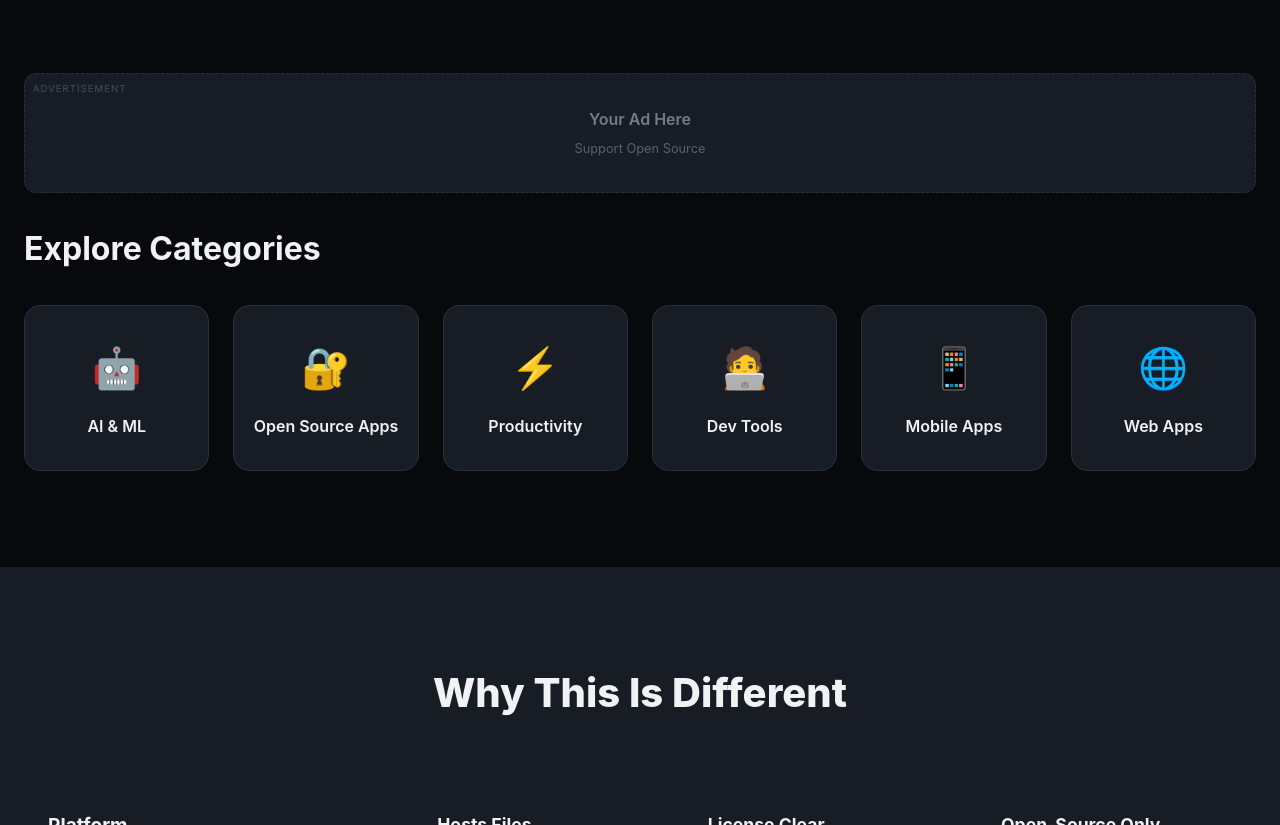
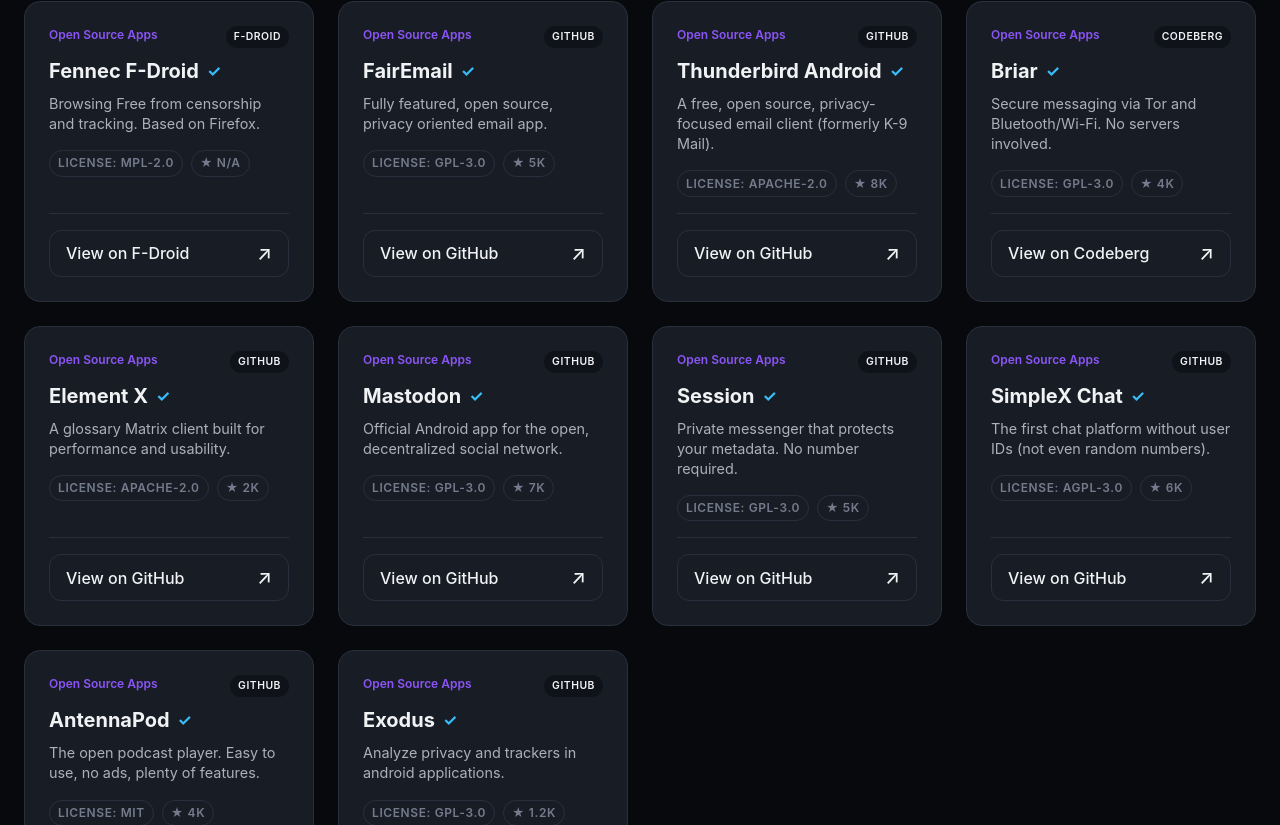
Before and after one commit to krishna3163/OpenDiscover, a React (Vite) app: page / in a window 1280 px wide. Shown: the part 4335-5160 px from the top of the page. Built offline with nearby package versions, Linux system fonts and the light colour scheme.

Commit message:
feat: Import open source apps from offa/android-foss

```diff
--- a/src/data/projects.ts
+++ b/src/data/projects.ts
@@ -444,5 +444,160 @@
         trustScore: 96,
         platforms: ["Windows", "MacOS", "Linux"],
         lastUpdated: "1 month ago"
+    },
+    // --- Imported from android-foss (Open Source Apps) ---
+    {
+        id: 601,
+        title: "DuckDuckGo",
+        description: "Privacy-focused browser that blocks trackers and provides smart searching.",
+        category: "Open Source Apps",
+        license: "Apache-2.0",
+        source: "GitHub",
+        stars: "1.5k",
+        verified: true,
+        link: "https://github.com/duckduckgo/Android",
+        trustScore: 92,
+        platforms: ["Android"],
+        lastUpdated: "1 week ago"
+    },
+    {
+        id: 602,
+        title: "Fennec F-Droid",
+        description: "Browsing Free from censorship and tracking. Based on Firefox.",
+        category: "Open Source Apps",
+        license: "MPL-2.0",
+        source: "F-Droid",
+        stars: "N/A",
+        verified: true,
+        link: "https://f-droid.org/packages/org.mozilla.fennec_fdroid/",
+        trustScore: 95,
+        platforms: ["Android"],
+        lastUpdated: "2 weeks ago"
+    },
+    {
+        id: 603,
+        title: "FairEmail",
+        description: "Fully featured, open source, privacy oriented email app.",
+        category: "Open Source Apps",
+        license: "GPL-3.0",
+        source: "GitHub",
+        stars: "5k",
+        verified: true,
+        link: "https://github.com/M66B/FairEmail",
+        trustScore: 94,
+        platforms: ["Android"],
+        lastUpdated: "3 days ago"
+    },
+    {
+        id: 604,
+        title: "Thunderbird Android",
+        description: "A free, open source, privacy-focused email client (formerly K-9 Mail).",
+        category: "Open Source Apps",
+        license: "Apache-2.0",
+        source: "GitHub",
+        stars: "8k",
+        verified: true,
+        link: "https://github.com/thunderbird/thunderbird-android",
+        trustScore: 96,
+        platforms: ["Android"],
+        lastUpdated: "1 week ago"
+    },
+    {
+        id: 605,
+        title: "Briar",
+        description: "Secure messaging via Tor and Bluetooth/Wi-Fi. No servers involved.",
+        category: "Open Source Apps",
+        license: "GPL-3.0",
+        source: "Codeberg",
+        stars: "4k",
+        verified: true,
+        link: "https://code.briarproject.org/briar/briar",
+        trustScore: 98,
+        platforms: ["Android"],
+        lastUpdated: "1 month ago"
+    },
+    {
+        id: 606,
+        title: "Element X",
+        description: "A glossary Matrix client built for performance and usability.",
+        category: "Open Source Apps",
+        license: "Apache-2.0",
+        source: "GitHub",
+        stars: "2k",
+        verified: true,
+        link: "https://github.com/vector-im/element-x-android",
+        trustScore: 90,
+        platforms: ["Android"],
+        lastUpdated: "2 weeks ago"
+    },
+    {
+        id: 607,
+        title: "Mastodon",
+        description: "Official Android app for the open, decentralized social network.",
+        category: "Open Source Apps",
+        license: "GPL-3.0",
+        source: "GitHub",
+        stars: "7k",
+        verified: true,
+        link: "https://github.com/mastodon/mastodon-android",
+        trustScore: 93,
+        platforms: ["Android"],
+        lastUpdated: "5 days ago"
+    },
+    {
+        id: 608,
+        title: "Session",
+        description: "Private messenger that protects your metadata. No number required.",
+        category: "Open Source Apps",
+        license: "GPL-3.0",
+        source: "GitHub",
+        stars: "5k",
+        verified: true,
+        link: "https://github.com/oxen-io/session-android",
+        trustScore: 91,
+        platforms: ["Android"],
+        lastUpdated: "3 weeks ago"
+    },
+    {
+        id: 609,
+        title: "SimpleX Chat",
+        description: "The first chat platform without user IDs (not even random numbers).",
+        category: "Open Source Apps",
+        license: "AGPL-3.0",
+        source: "GitHub",
+        stars: "6k",
+        verified: true,
+        link: "https://github.com/simplex-chat/simplex-chat",
+        trustScore: 94,
+        platforms: ["Android"],
+        lastUpdated: "2 days ago"
+    },
+    {
+        id: 610,
+        title: "AntennaPod",
+        description: "The open podcast player. Easy to use, no ads, plenty of features.",
+        category: "Open Source Apps",
+        license: "MIT",
+        source: "GitHub",
+        stars: "4k",
+        verified: true,
+        link: "https://github.com/AntennaPod/AntennaPod",
+        trustScore: 96,
+        platforms: ["Android"],
+        lastUpdated: "1 week ago"
+    },
+    {
+        id: 611,
+        title: "Exodus",
+        description: "Analyze privacy and trackers in android applications.",
+        category: "Open Source Apps",
+        license: "GPL-3.0",
+        source: "GitHub",
+        stars: "1.2k",
+        verified: true,
+        link: "https://github.com/Exodus-Privacy/exodus-android-app",
+        trustScore: 97,
+        platforms: ["Android"],
+        lastUpdated: "1 month ago"
     }
 ];
```
